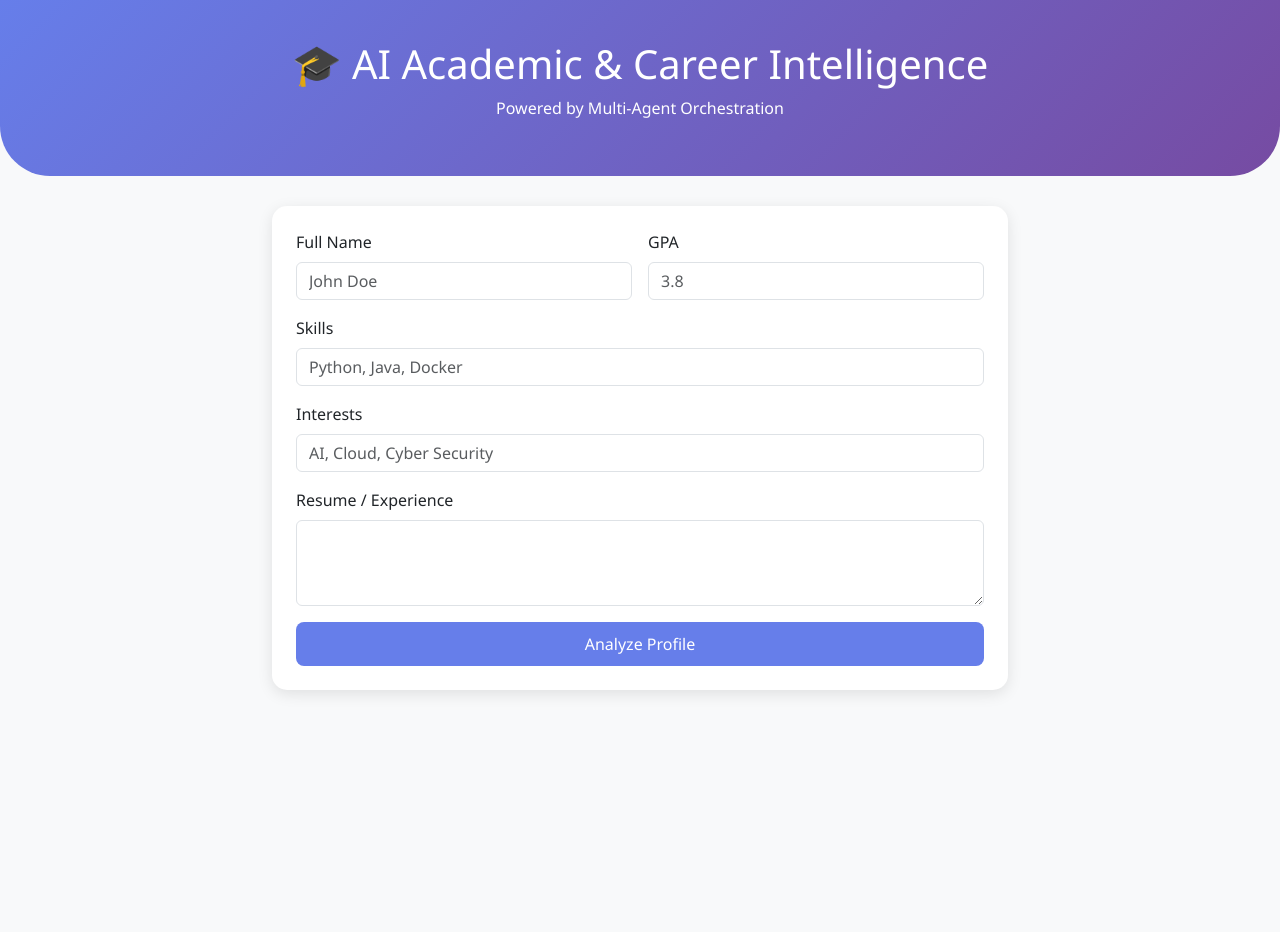
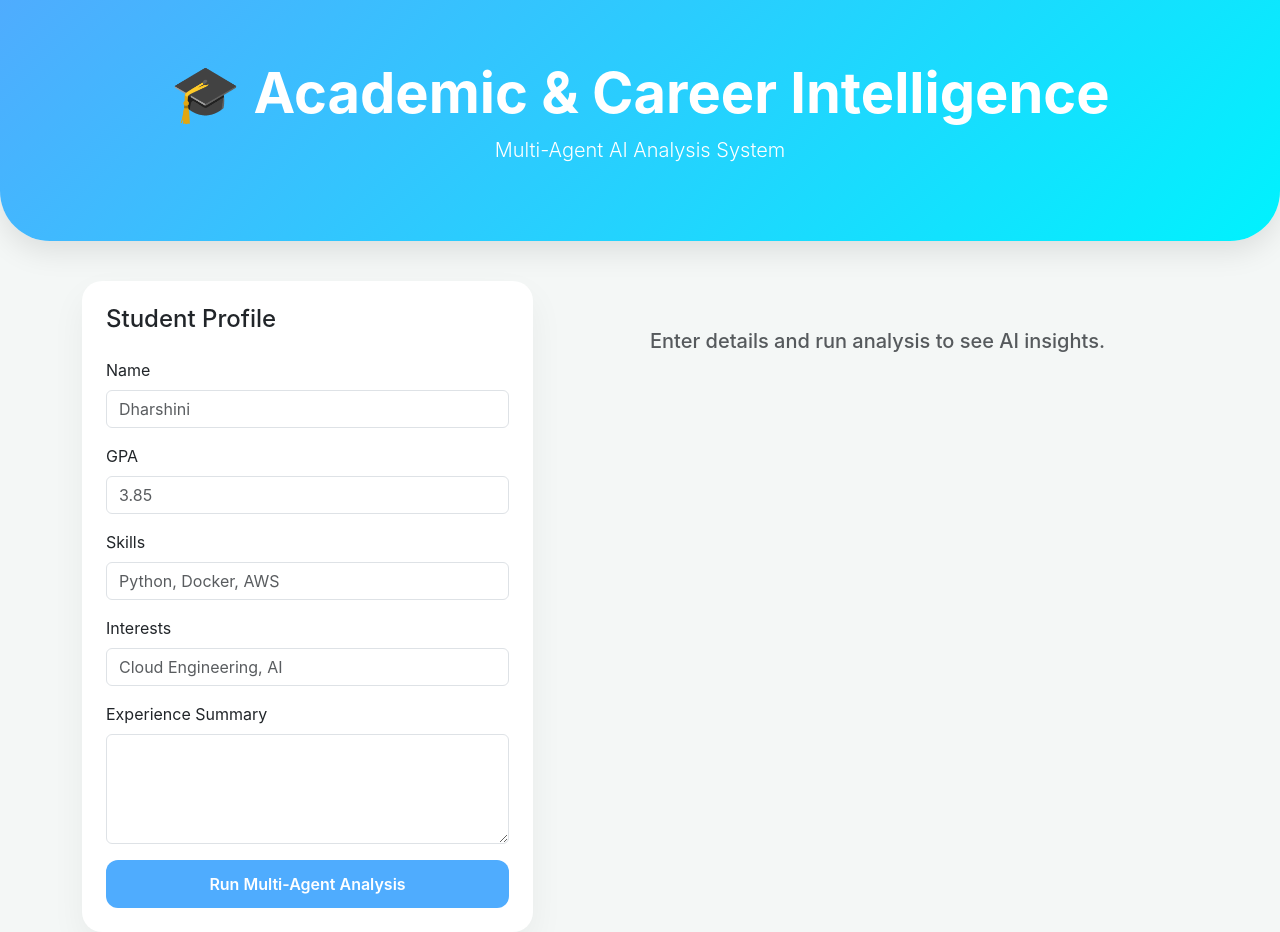
Before and after one commit to DHARSHINIVELLINGIRI/multi-agent-ai, a plain HTML site: page frontend/index.html in a window 1280 px wide. Before the commit the page ends 800 px from the top, so only its background shows below. Drawn offline with nearby package versions, Linux system fonts and the light colour scheme.

Commit message:
feat: upgrade UI to dashboard and fix gemini model version

```diff
--- a/frontend/index.html
+++ b/frontend/index.html
@@ -3,69 +3,64 @@
 <head>
     <meta charset="UTF-8">
     <meta name="viewport" content="width=device-width, initial-scale=1.0">
-    <title>AI Career Intelligence</title>
+    <title>AI Career Intelligence System</title>
     <link href="https://cdn.jsdelivr.net/npm/bootstrap@5.3.0/dist/css/bootstrap.min.css" rel="stylesheet">
     <style>
-        body { background-color: #f8f9fa; font-family: 'Segoe UI', Tahoma, Geneva, Verdana, sans-serif; }
-        .card { border: none; border-radius: 15px; box-shadow: 0 4px 15px rgba(0,0,0,0.1); }
-        .header-bg { background: linear-gradient(135deg, #667eea 0%, #764ba2 100%); color: white; padding: 40px 0; margin-bottom: 30px; border-bottom-left-radius: 50px; border-bottom-right-radius: 50px; }
-        .btn-primary { background: #667eea; border: none; padding: 10px 25px; border-radius: 8px; }
-        #result-box { display: none; margin-top: 30px; }
-        .agent-card { background: white; padding: 15px; border-left: 5px solid #667eea; margin-bottom: 10px; border-radius: 5px; }
+        body { background-color: #f4f7f6; font-family: 'Inter', sans-serif; }
+        .hero { background: linear-gradient(135deg, #4facfe 0%, #00f2fe 100%); color: white; padding: 60px 0; border-radius: 0 0 50px 50px; margin-bottom: 40px; box-shadow: 0 10px 30px rgba(0,0,0,0.1); }
+        .card { border: none; border-radius: 20px; box-shadow: 0 15px 35px rgba(0,0,0,0.05); transition: transform 0.3s; }
+        .card:hover { transform: translateY(-5px); }
+        .btn-primary { background: #4facfe; border: none; padding: 12px 30px; border-radius: 12px; font-weight: 600; }
+        .result-card { border-left: 6px solid #4facfe; background: white; margin-bottom: 20px; padding: 20px; border-radius: 15px; }
+        .spinner-border { width: 3rem; height: 3rem; }
     </style>
 </head>
 <body>
 
-<div class="header-bg text-center">
-    <h1>🎓 AI Academic & Career Intelligence</h1>
-    <p>Powered by Multi-Agent Orchestration</p>
+<div class="hero text-center">
+    <h1 class="display-4 fw-bold">🎓 Academic & Career Intelligence</h1>
+    <p class="lead">Multi-Agent AI Analysis System</p>
 </div>
 
 <div class="container">
-    <div class="row justify-content-center">
-        <div class="col-md-8">
+    <div class="row g-4">
+        <!-- Input Section -->
+        <div class="col-lg-5">
             <div class="card p-4">
-                <div class="row g-3">
-                    <div class="col-md-6">
-                        <label class="form-label">Full Name</label>
-                        <input type="text" id="name" class="form-control" placeholder="John Doe">
-                    </div>
-                    <div class="col-md-6">
-                        <label class="form-label">GPA</label>
-                        <input type="number" step="0.1" id="gpa" class="form-control" placeholder="3.8">
-                    </div>
-                    <div class="col-12">
-                        <label class="form-label">Skills</label>
-                        <input type="text" id="skills" class="form-control" placeholder="Python, Java, Docker">
-                    </div>
-                    <div class="col-12">
-                        <label class="form-label">Interests</label>
-                        <input type="text" id="interests" class="form-control" placeholder="AI, Cloud, Cyber Security">
-                    </div>
-                    <div class="col-12">
-                        <label class="form-label">Resume / Experience</label>
-                        <textarea id="resume" class="form-control" rows="3"></textarea>
-                    </div>
-                    <div class="col-12 text-center">
-                        <button onclick="analyze()" id="btn-text" class="btn btn-primary w-100">Analyze Profile</button>
-                    </div>
-                </div>
+                <h4 class="mb-4">Student Profile</h4>
+                <div class="mb-3"><label class="form-label">Name</label><input type="text" id="name" class="form-control" placeholder="Dharshini"></div>
+                <div class="mb-3"><label class="form-label">GPA</label><input type="number" id="gpa" class="form-control" placeholder="3.85"></div>
+                <div class="mb-3"><label class="form-label">Skills</label><input type="text" id="skills" class="form-control" placeholder="Python, Docker, AWS"></div>
+                <div class="mb-3"><label class="form-label">Interests</label><input type="text" id="interests" class="form-control" placeholder="Cloud Engineering, AI"></div>
+                <div class="mb-3"><label class="form-label">Experience Summary</label><textarea id="resume" class="form-control" rows="4"></textarea></div>
+                <button onclick="analyze()" id="mainBtn" class="btn btn-primary w-100">Run Multi-Agent Analysis</button>
             </div>
+        </div>
 
-            <!-- Result Box -->
-            <div id="result-box">
-                <h3 class="mb-4">Analysis Results</h3>
-                <div id="results-content"></div>
+        <!-- Output Section -->
+        <div class="col-lg-7">
+            <div id="loading" class="text-center d-none"><div class="spinner-border text-primary" role="status"></div><p class="mt-3">Orchestrating AI Agents...</p></div>
+            <div id="results" class="d-none">
+                <h4 class="mb-4">Orchestrator Insights</h4>
+                <div id="content"></div>
             </div>
+            <div id="placeholder" class="text-center text-muted mt-5"><h5>Enter details and run analysis to see AI insights.</h5></div>
         </div>
     </div>
 </div>
 
 <script>
     async function analyze() {
-        const btn = document.getElementById('btn-text');
-        btn.innerText = "Processing...";
+        const btn = document.getElementById('mainBtn');
+        const loader = document.getElementById('loading');
+        const results = document.getElementById('results');
+        const content = document.getElementById('content');
+        const placeholder = document.getElementById('placeholder');
+
         btn.disabled = true;
+        loader.classList.remove('d-none');
+        results.classList.add('d-none');
+        placeholder.classList.add('d-none');
 
         const data = {
             name: document.getElementById('name').value,
@@ -81,20 +76,19 @@
                 headers: {'Content-Type': 'application/json'},
                 body: JSON.stringify(data)
             });
-            const result = await response.json();
+            const res = await response.json();
 
-            document.getElementById('result-box').style.display = 'block';
-            let html = `
-                <div class="agent-card"><strong>Academic:</strong><p>${result.academic}</p></div>
-                <div class="agent-card"><strong>Career Advice:</strong><p>${result.career_advice}</p></div>
-                <div class="agent-card"><strong>Skill Gap:</strong><p>${result.skill_gap}</p></div>
-                <div class="agent-card"><strong>Resume Feedback:</strong><p>${result.resume_feedback}</p></div>
+            content.innerHTML = `
+                <div class="result-card"><h5>🧠 Academic Agent</h5><p>${res.academic}</p></div>
+                <div class="result-card" style="border-color:#00f2fe"><h5>🚀 Career Recommendations</h5><p>${res.career_advice}</p></div>
+                <div class="result-card" style="border-color:#ff9a9e"><h5>🔍 Skill Gap Analysis</h5><p>${res.skill_gap}</p></div>
+                <div class="result-card" style="border-color:#a18cd1"><h5>📄 Resume Feedback</h5><p>${res.resume_feedback}</p></div>
             `;
-            document.getElementById('results-content').innerHTML = html;
+            results.classList.remove('d-none');
         } catch (e) {
-            alert("Error connecting to server.");
+            alert("Error connecting to the AI Server.");
         } finally {
-            btn.innerText = "Analyze Profile";
+            loader.classList.add('d-none');
             btn.disabled = false;
         }
     }
```
